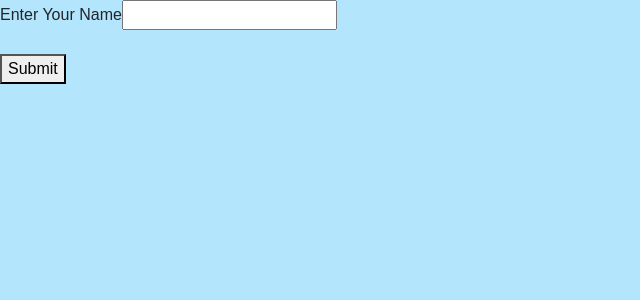
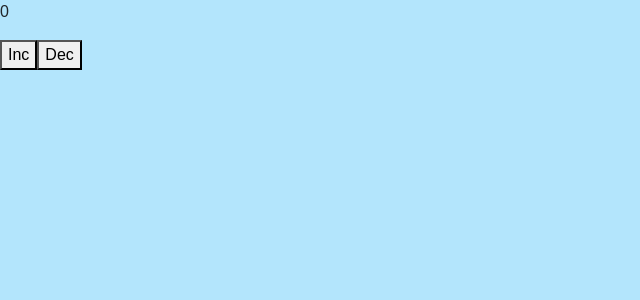
Before and after one commit to shivamvora/React-Complete-hooks, a React (Create React App) app: page / in a window 1280 px wide. Shown: the top 300 px of the page, without its empty margins (0-640 px from the left). Built offline with nearby package versions, Linux system fonts and the light colour scheme.

Commit message:
useReducer done

```diff
--- a/src/App.js
+++ b/src/App.js
@@ -7,6 +7,7 @@
 import UseEffects from './component/useEffect/UseEffects';
 import UseEffectAPI from './component/useEffect/UseEffectAPI';
 import Uncontrolled from './component/forms/Uncontrolled';
+import UserReducer from './component/UserReducer';
 
 
 function App() {
@@ -35,7 +36,8 @@
       {/* <BasicForm /> */}
       {/* <UseEffects /> */}
       {/* <UseEffectAPI /> */}
-      <Uncontrolled />
+      {/* <Uncontrolled /> */}
+      <UserReducer />
 
     </div>
   );
--- /dev/null
+++ b/src/component/UserReducer.js
@@ -0,0 +1,33 @@
+import React, { useReducer } from 'react'
+
+const initialState = 0;
+
+const reducer = ( state, action ) => {
+    if ( action.type === "INCREMENT" ) {
+        return state + 1;
+    }
+    if ( action.type === "DECREMENT" ) {
+
+        return state - 1;
+    }
+
+    return state;
+
+
+}
+const UserReducer = () => {
+
+    const [state, dispatch] = useReducer( reducer, initialState );
+
+    return (
+        <div>
+            <p>{state}</p>
+            <div>
+                <button onClick={() => dispatch( { type: "INCREMENT" } )}>Inc</button>
+                <button onClick={() => dispatch( { type: "DECREMENT" } )}>Dec</button>
+            </div>
+        </div>
+    )
+}
+
+export default UserReducer;
```
